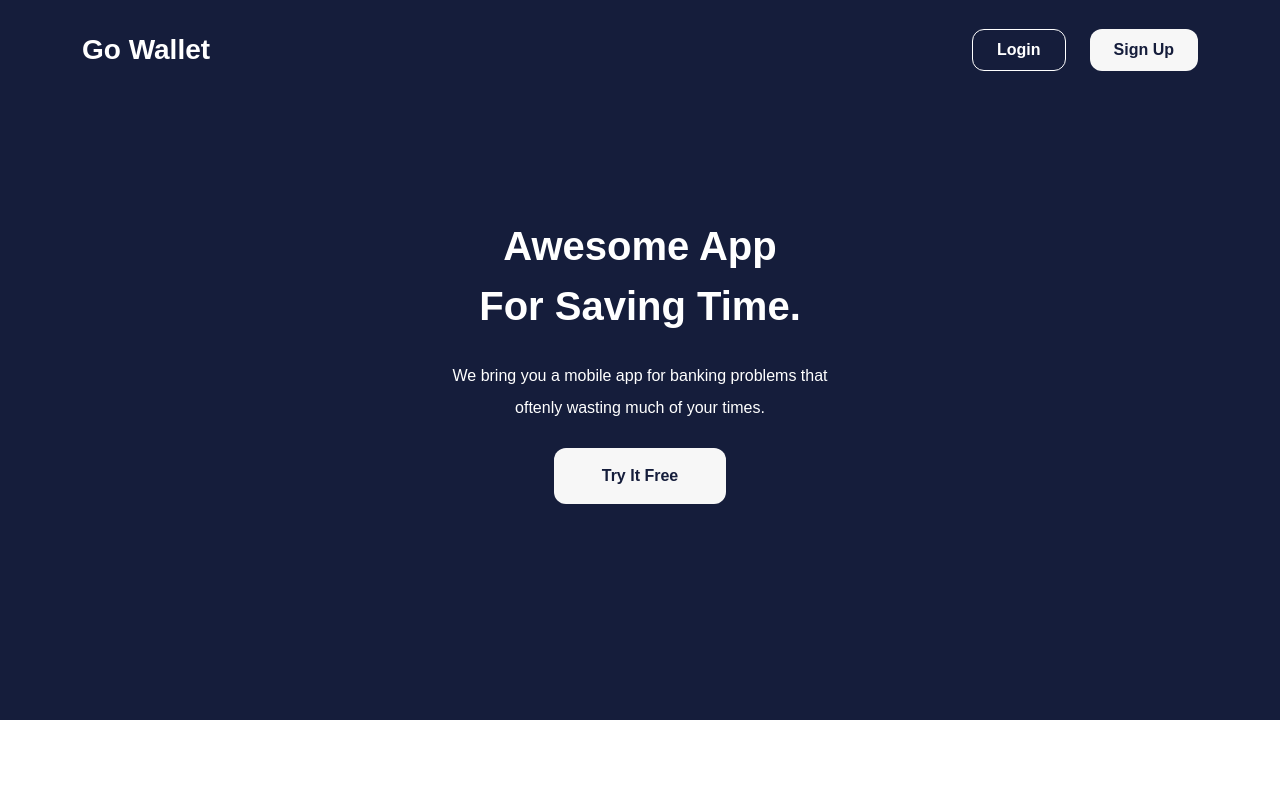
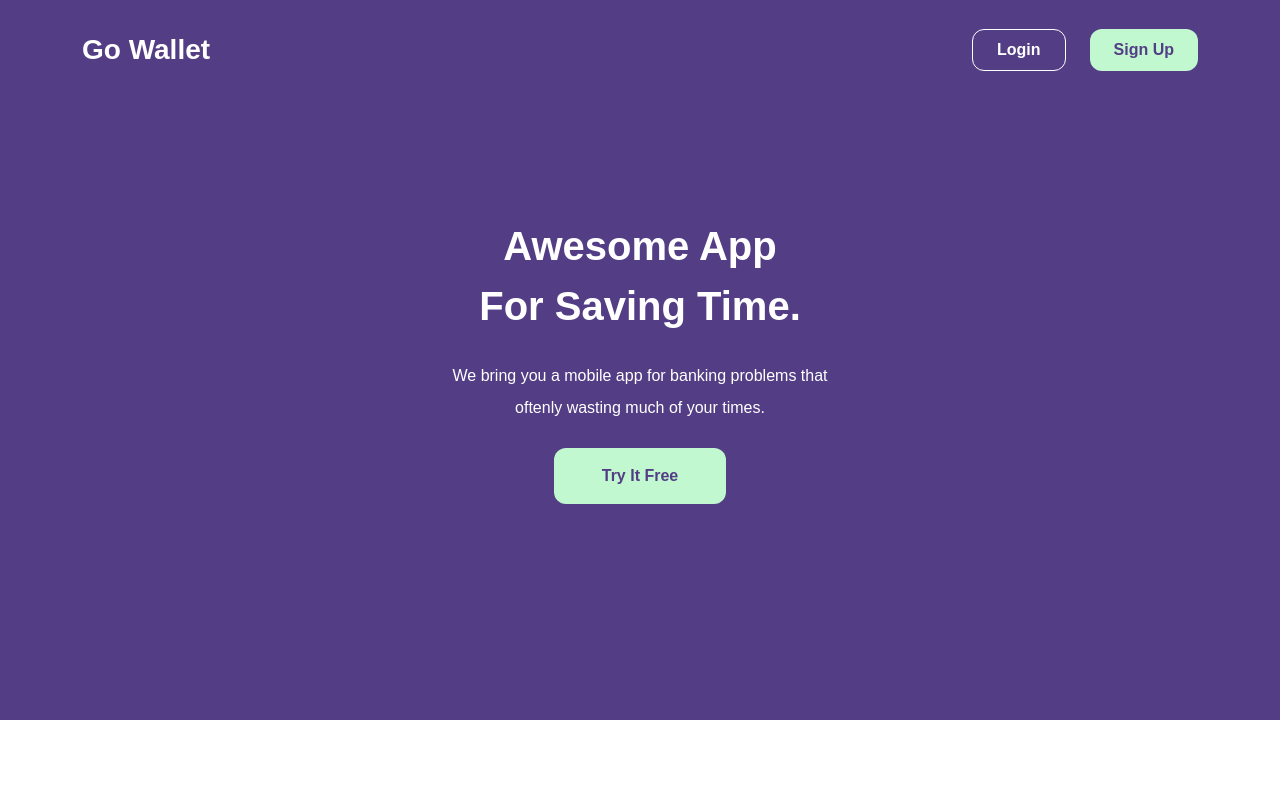
Before and after one commit to asherginting/go-wallet-frontend, a Next.js app: page / in a window 1280 px wide. Shown: the top 797 px of the page. Built offline with nearby package versions, Linux system fonts and the light colour scheme.

Commit message:
fix: color and button

```diff
--- a/styles/scss/colors.scss
+++ b/styles/scss/colors.scss
@@ -1,3 +1,3 @@
-$primary: #151D3B !default;
-$secondary: #f7f7f7 !default;
+$primary: #533E85 !default;
+$secondary: #C1F8CF !default;
 $black: #3a3d42 !default;
```
Also changed, not shown: public/images/bg-home.png, public/images/jumbotron.png (deleted).
